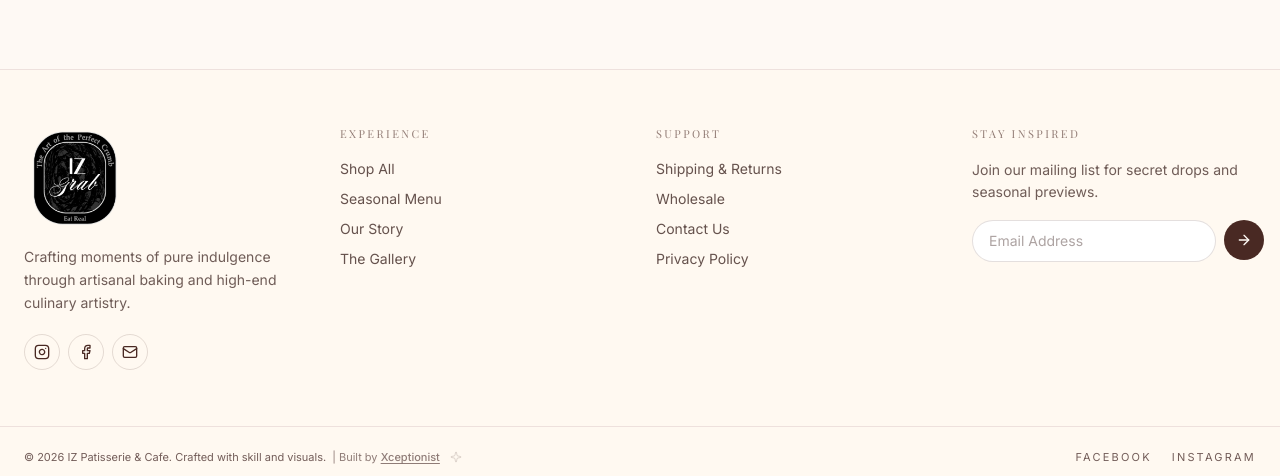
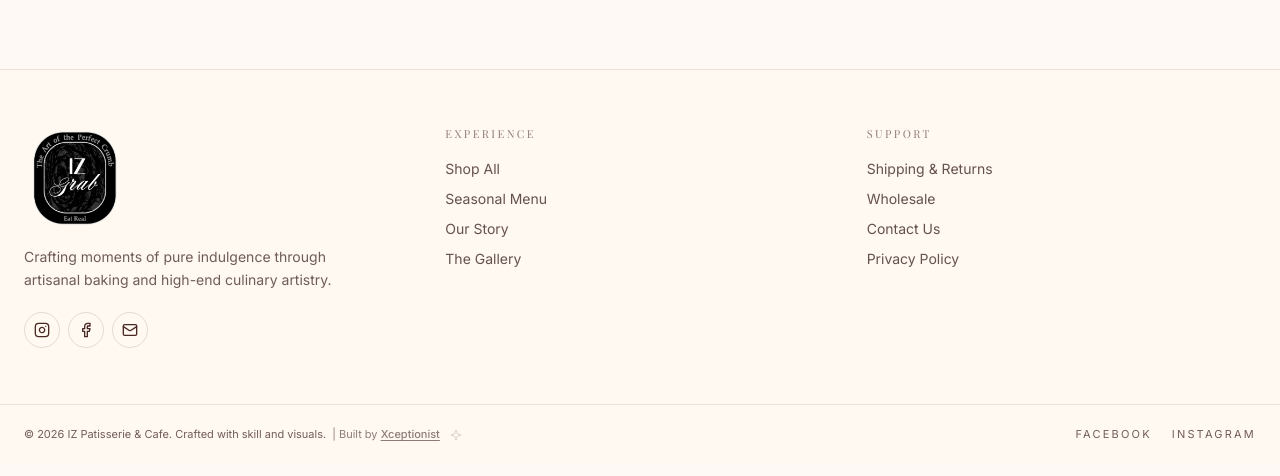
Before and after one commit to abirraiyan/izgrab, a React (Vite) app: page / in a window 1280 px wide. Shown: the part 2774-3250 px from the top of the page. Built offline with nearby package versions, Linux system fonts and the light colour scheme; no server answers; the database is empty; a web font is replaced by a local one.

Commit message:
Remove STAY INSPIRED newsletter column from footer and rebalance grid columns to 3

```diff
--- a/src/components/footer.tsx
+++ b/src/components/footer.tsx
@@ -1,5 +1,5 @@
 import { Link } from "react-router-dom";
-import { Instagram, Facebook, Mail, ArrowRight, Sparkle } from "lucide-react";
+import { Instagram, Facebook, Mail, Sparkle } from "lucide-react";
 import izLogo from "@/assets/iz-logo.svg";
 import { useCms } from "@/lib/cms-store";
 
@@ -7,7 +7,7 @@ export function Footer() {
   const { settings } = useCms();
   return (
     <footer className="bg-cream border-t border-border mt-8">
-      <div className="container mx-auto px-4 sm:px-6 py-12 sm:py-14 grid gap-10 sm:gap-8 grid-cols-1 sm:grid-cols-2 lg:grid-cols-4">
+      <div className="container mx-auto px-4 sm:px-6 py-12 sm:py-14 grid gap-10 sm:gap-8 grid-cols-1 sm:grid-cols-2 lg:grid-cols-3">
         <div className="sm:col-span-2 lg:col-span-1">
           <img
             src={izLogo}
@@ -92,28 +92,6 @@ export function Footer() {
             </li>
           </ul>
         </div>
-
-        <div>
-          <h4 className="text-[11px] tracking-[0.22em] uppercase text-cocoa/60 mb-4">
-            Stay Inspired
-          </h4>
-          <p className="text-sm text-foreground/70 mb-4 leading-relaxed">
-            Join our mailing list for secret drops and seasonal previews.
-          </p>
-          <form className="flex gap-2">
-            <input
-              type="email"
-              placeholder="Email Address"
-              className="flex-1 bg-card border border-cocoa/15 rounded-full px-4 py-2.5 text-sm placeholder:text-foreground/40 focus:outline-none focus:border-cocoa/50"
-            />
-            <button
-              aria-label="Subscribe"
-              className="bg-cocoa text-cocoa-foreground w-10 h-10 shrink-0 rounded-full flex items-center justify-center hover:opacity-90 transition"
-            >
-              <ArrowRight className="w-4 h-4" />
-            </button>
-          </form>
-        </div>
       </div>
       <div className="border-t border-border">
         <div className="container mx-auto px-4 sm:px-6 py-5 flex flex-col sm:flex-row items-center justify-between gap-3 text-[11px] text-muted-foreground">
```
